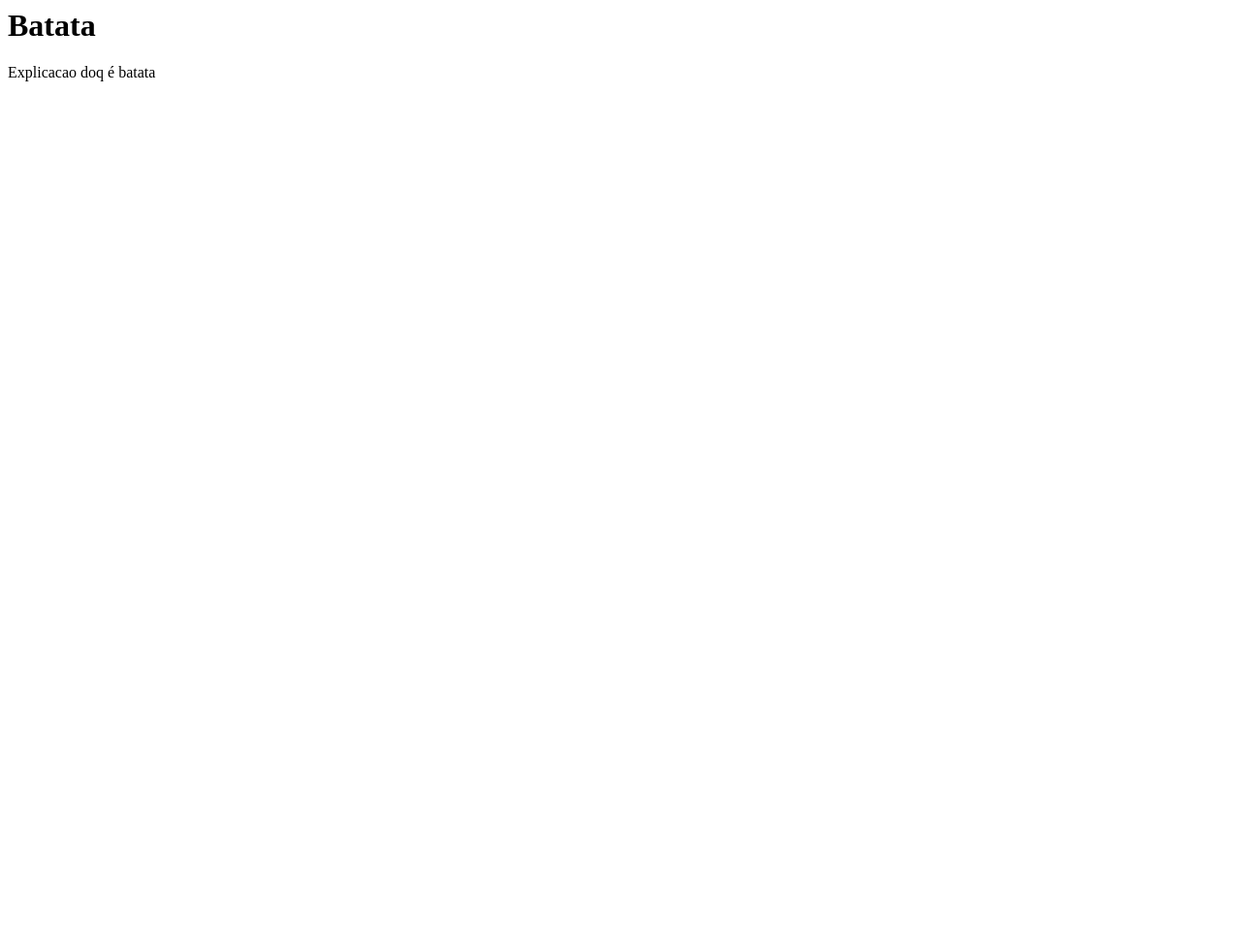
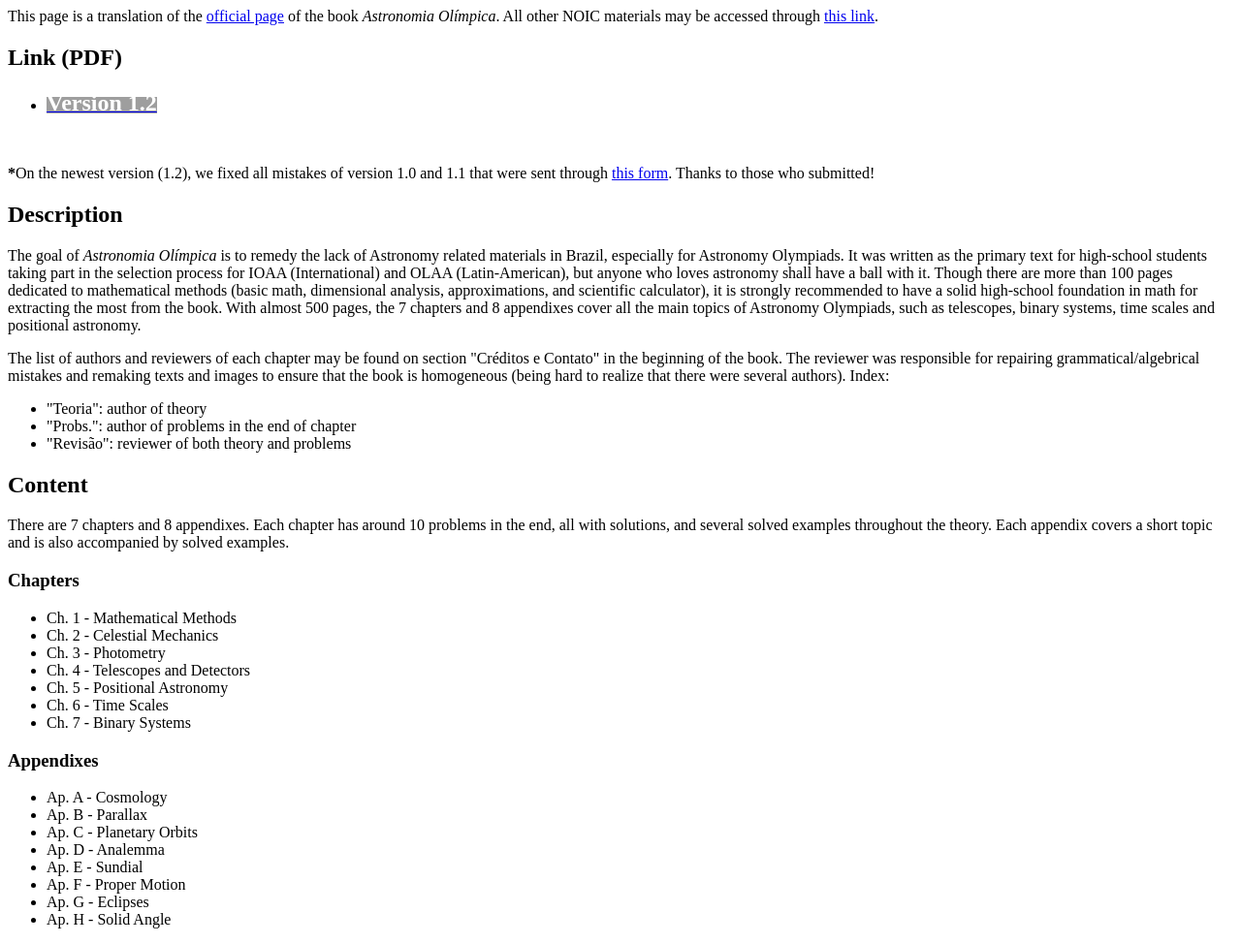
Before and after one commit to B-Makoto/BMakoto_Site, a plain HTML site: page index.html in a window 1280 px wide. Shown: the whole page at 97% size. Before the commit the page ends 800 px from the top, so only its background shows below. Drawn offline with Linux system fonts and the light colour scheme; grey boxes are pictures that could not be loaded.

Commit message:
Site do noic

```diff
--- a/index.html
+++ b/index.html
@@ -1,3 +1,75 @@
-<h1> Batata </h1>
+<!-- wp:paragraph -->
+<p> This page is a translation of the <a href="https://noic.com.br/livro/">official page</a> of the book <em>Astronomia Olímpica</em>. All other NOIC materials may be accessed through <a href="https://noic.com.br/astronomia/">this link</a>.  </p>
+<!-- /wp:paragraph -->
 
-<p> Explicacao doq é batata </p>
+<!-- wp:heading -->
+<h2>Link (PDF)</h2>
+<!-- /wp:heading -->
+
+<div class="page-buttons">
+
+<!-- wp:list -->
+<ul>
+<li><a href="https://noic.com.br/wp-content/uploads/2022/04/Astro_Olimp_V2.pdf" style="background-image:url(https://images.unsplash.com/photo-1595088402198-24d44e48d57c?ixid=MnwxMjA3fDB8MHxwaG90by1wYWdlfHx8fGVufDB8fHx8&ixlib=rb-1.2.1&auto=format&fit=crop&w=758&q=80)"><font size="+2" color="white"><strong>Version 1.2</strong></font></a></li>
+</ul>
+<!-- /wp:list -->
+</div>
+
+<br>
+
+<p><strong>*</strong>On the newest version (1.2), we fixed all mistakes of version 1.0 and 1.1 that were sent through <a href="https://docs.google.com/forms/d/e/1FAIpQLScbsRiYMZVt07wOReRe2ahelFNcEkoXPGkW2UDUsouv5oY3Xg/viewform?usp=sf_link">this form</a>. Thanks to those who submitted!</p>
+
+<!-- wp:heading -->
+<h2>Description</h2>
+<!-- /wp:heading -->
+
+<!-- wp:paragraph -->
+<p> The goal of <em>Astronomia Olímpica</em> is to remedy the lack of Astronomy related materials in Brazil, especially for Astronomy Olympiads. It was written as the primary text for high-school students taking part in the selection process for IOAA (International) and OLAA (Latin-American), but anyone who loves astronomy shall have a ball with it. Though there are more than 100 pages dedicated to mathematical methods (basic math, dimensional analysis, approximations, and scientific calculator), it is strongly recommended to have a solid high-school foundation in math for extracting the most from the book. With almost 500 pages, the 7 chapters and 8 appendixes cover all the main topics of Astronomy Olympiads, such as telescopes, binary systems, time scales and positional astronomy. </p>
+<!-- /wp:paragraph -->
+
+<!-- wp:paragraph -->
+<p> The list of authors and reviewers of each chapter may be found on section "Créditos e Contato" in the beginning of the book. The reviewer was responsible for repairing grammatical/algebrical mistakes and remaking texts and images to ensure that the book is homogeneous (being hard to realize that there were several authors). Index:</p>
+<!-- /wp:paragraph -->
+
+<ul>
+<li>"Teoria": author of theory</li>
+<li>"Probs.": author of problems in the end of chapter</li>
+<li>"Revisão": reviewer of both theory and problems</li>
+</ul>
+
+<!-- wp:heading -->
+<h2>Content</h2>
+<!-- /wp:heading -->
+
+<!-- wp:paragraph -->
+<p> There are 7 chapters and 8 appendixes. Each chapter has around 10 problems in the end, all with solutions, and several solved examples throughout the theory. Each appendix covers a short topic and is also accompanied by solved examples. </p>
+<!-- /wp:paragraph -->
+
+<!-- wp:heading -->
+<h3>Chapters</h3>
+<!-- /wp:heading -->
+
+<ul>
+<li>Ch. 1 - Mathematical Methods</li>
+<li>Ch. 2 - Celestial Mechanics</li>
+<li>Ch. 3 - Photometry</li>
+<li>Ch. 4 - Telescopes and Detectors</li>
+<li>Ch. 5 - Positional Astronomy</li>
+<li>Ch. 6 - Time Scales</li>
+<li>Ch. 7 - Binary Systems</li>
+</ul>
+
+<!-- wp:heading -->
+<h3>Appendixes</h3>
+<!-- /wp:heading -->
+
+<ul>
+<li>Ap. A - Cosmology</li>
+<li>Ap. B - Parallax</li>
+<li>Ap. C - Planetary Orbits</li>
+<li>Ap. D - Analemma</li>
+<li>Ap. E - Sundial</li>
+<li>Ap. F - Proper Motion</li>
+<li>Ap. G - Eclipses</li>
+<li>Ap. H - Solid Angle</li>
+</ul>
```
